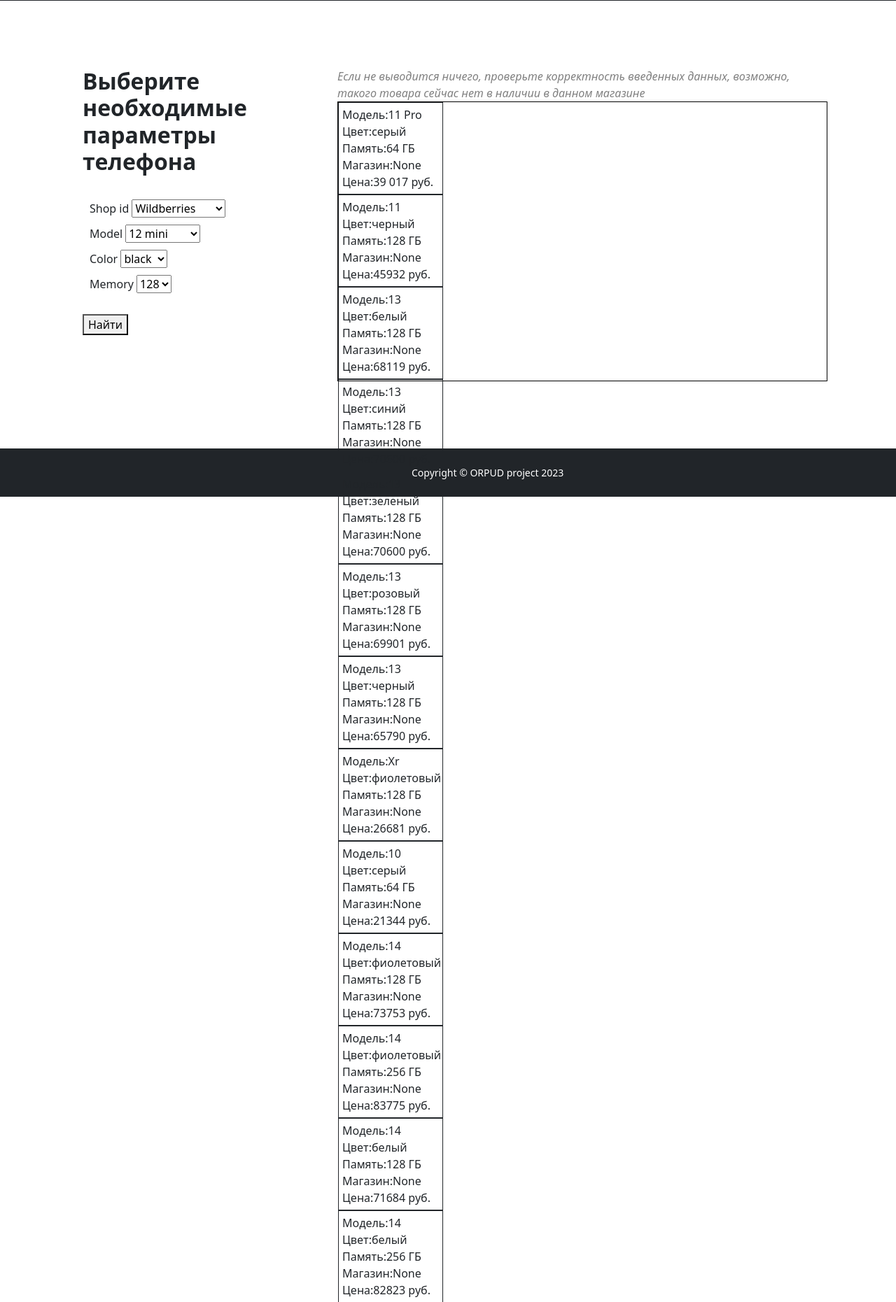
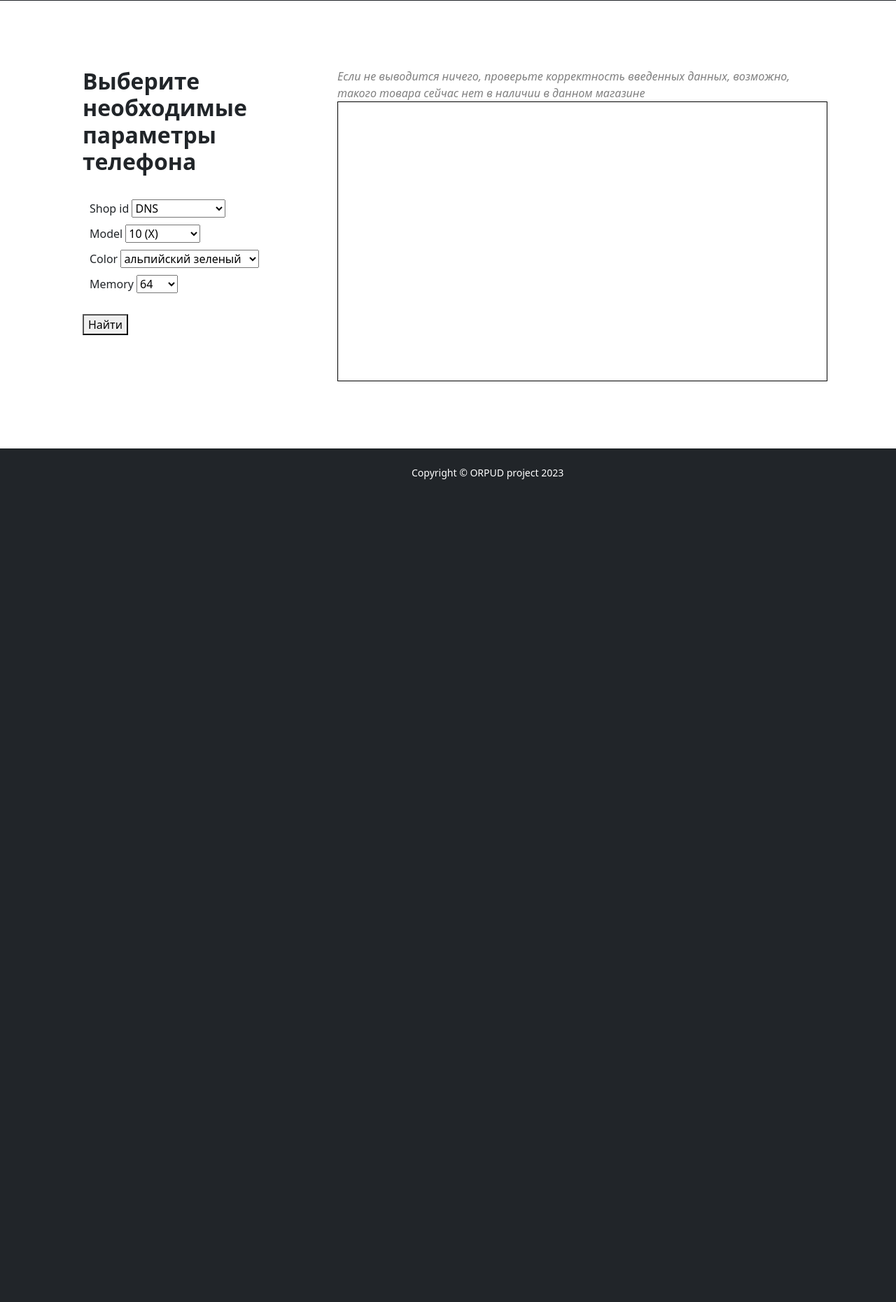
Before and after one commit to KEDunin/ORPUD_project, a Django app: page / in a window 1280 px wide; the page is wider, and only the part inside the window is pictured. Shown: the part 717-2578 px from the top of that part at 70% size. After the commit the page ends 1402 px from the top of that part, so only its background shows below. Run offline with Django 4.2, Linux system fonts and the light colour scheme; data comes from the database, SQL or seed files in the repository; both versions use the stored data as it was after the commit; some libraries are stand-ins or nearby versions.

Commit message:
корректировкае формы-фильтра, работа над версткой сайта

```diff
--- a/web_analytics_service/forms.py
+++ b/web_analytics_service/forms.py
@@ -21,29 +21,62 @@ class RegistrationForm(forms.ModelForm):
 class FilterForm(forms.Form):
     shop_id = forms.ChoiceField(
         choices=(
-            ('1', 'Wildberries'),
+            ('1', 'DNS'),
             ('2', 'Ozon'),
             ('3', 'Yandex Market')
         )
     )
     model = forms.ChoiceField(
         choices=(
+            ('10', '10 (X)'),
+            ('Xr', 'Xr'),
+            ('11', '11'),
+            ('11 Pro', '11 Pro'),
+            ('12', '12'),
+            ('12 Pro', '12 Pro'),
+            ('12 Pro Max', '12 Pro Max'),
             ('12 mini', '12 mini'),
+            ('13', '13'),
+            ('13 Pro', '13 Pro'),
             ('13 Pro Max', '13 Pro Max'),
-            ('13', '13')
+            ('13 mini', '13 mini'),
+            ('14', '14'),
+            ('14 Plus', '14 Plus'),
+            ('14 Pro', '14 Pro'),
+            ('14 Pro Max', '14 Pro Max'),
+
         )
     )
     color = forms.ChoiceField(
         choices=(
-            ('black', 'black'),
-            ('green', 'green'),
-            ('blue', 'blue')
+            ('альпийский зеленый', 'альпийский зеленый'),
+            ('глубокий фиолетовый', 'глубокий фиолетовый'),
+            ('голубой', 'голубой'),
+            ('графитовый', 'графитовый'),
+            ('желтый', 'желтый'),
+            ('зеленый', 'зеленый'),
+            ('золотой', 'золотой'),
+            ('космический черный', 'космический черный'),
+            ('небесно-голубой', 'небесно-голубой'),
+            ('розовый', 'розовый'),
+            ('серебристый', 'серебристый'),
+            ('серый', 'серый'),
+            ('синий', 'синий'),
+            ('сияющая звезда', 'сияющая звезда'),
+            ('темная ночь', 'темная ночь'),
+            ('тихоокеанский синий', 'тихоокеанский синий'),
+            ('фиолетовый', 'фиолетовый'),
+            ('черный', 'черный'),
+            ('белый', 'белый'),
+            ('красный', 'красный'),
         )
     )
     memory = forms.ChoiceField(
         choices=(
+            ('64', '64'),
             ('128', '128'),
             ('256', '256'),
-            ('512', '512')
+            ('512', '512'),
+            ('1024', '1024')
         )
     )
--- a/web_analytics_service/templates/web_analytics_service/main.html
+++ b/web_analytics_service/templates/web_analytics_service/main.html
@@ -215,14 +215,17 @@
                         </div>
                         <div class="col-lg-8">
                             <div style="color:gray"><i>Если не выводится ничего, проверьте корректность введенных данных, возможно, такого товара сейчас нет в наличии в данном магазине</i></div>
-                            <div style="width:700px; height:400px; border:1px solid black">
-                                {% for item in range %}
-                                <div class="block" style="border:solid 1px; width:150px; padding:5px; ">
-                                <div>Модель:{{item.model}}</div>
-                                <div>Цвет:{{item.color}}</div>
-                                <div>Память:{{item.memory}} ГБ</div>
-                                <div>Магазин:{{shop}}</div>
-                                <div>Цена:{{item.price}} руб.</div>
+                            <div style="width:700px; height:400px; border:1px solid black; overflow:auto">
+                                {% for item in list_of_filtered_obj %}
+                                <div style="display:flex">
+                                    <div style="float, width:40%"><img src="{{item.link}}" style="height:250px; margin:10px"></img></div>
+                                    <div style="float:rit; width:60%; height:350px; border: solid 1px; margin:10px; justify-content: center">
+                                        <div>Модель:{{item.model}}</div>
+                                        <div>Цвет:{{item.color}}</div>
+                                        <div>Память:{{item.memory}} ГБ</div>
+                                        <div>Магазин:{{shop}}</div>
+                                        <div>Цена:{{item.price}} руб.</div>
+                                    </div>
                                 </div>
                                 {% endfor %}
                             </div>
--- a/web_analytics_service/views.py
+++ b/web_analytics_service/views.py
@@ -12,6 +12,7 @@ def preview_view(request):
 
 def main_view(request):
     value = Iphone.objects.all()
+    value_2 = None
     shop = None
 
     filter = FilterForm(request.GET)
@@ -21,7 +22,7 @@ def main_view(request):
 
     if filters:
         if filters['shop_id'] == '1':
-            shop = "Wildberries"
+            shop = "DNS"
 
         elif filters['shop_id'] == '2':
             shop = "Ozon"
@@ -42,9 +43,15 @@ def main_view(request):
     if filters:
         value = value.filter(memory=filters['memory'])
 
+    value = value.filter(date_id='7')
+
+    if filters:
+        value_2 = value
+
     return render(request, 'web_analytics_service/main.html', {
         "shop": shop,
         "range": value,
+        "list_of_filtered_obj": value_2,
         "filter": filter
     })
 
```
Also changed, not shown: db.sqlite3, parser/main.py (renamed from data-extraction/main.py), parser/tables/2023_05_09-15_50_25-table.csv (renamed from data-extraction/tables/2023_05_09-15_50_25-table.csv), 3 other files.
